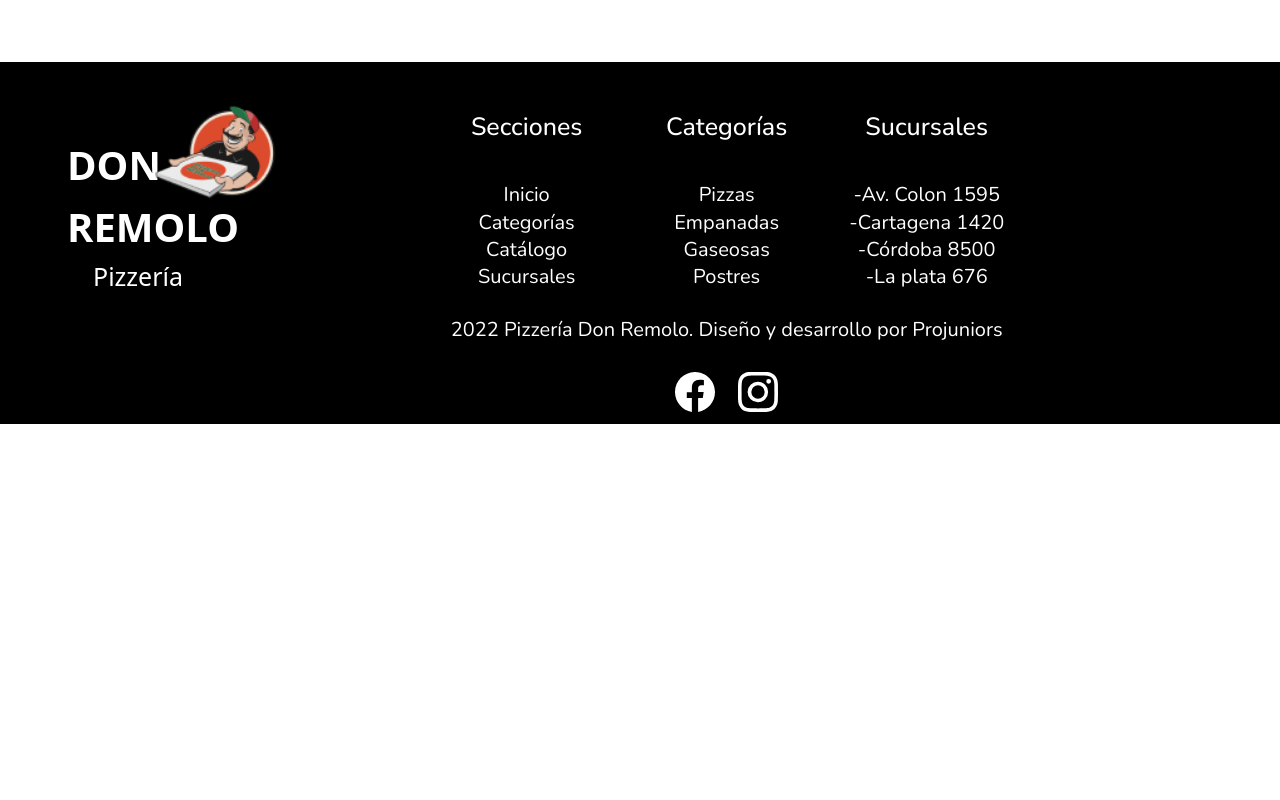
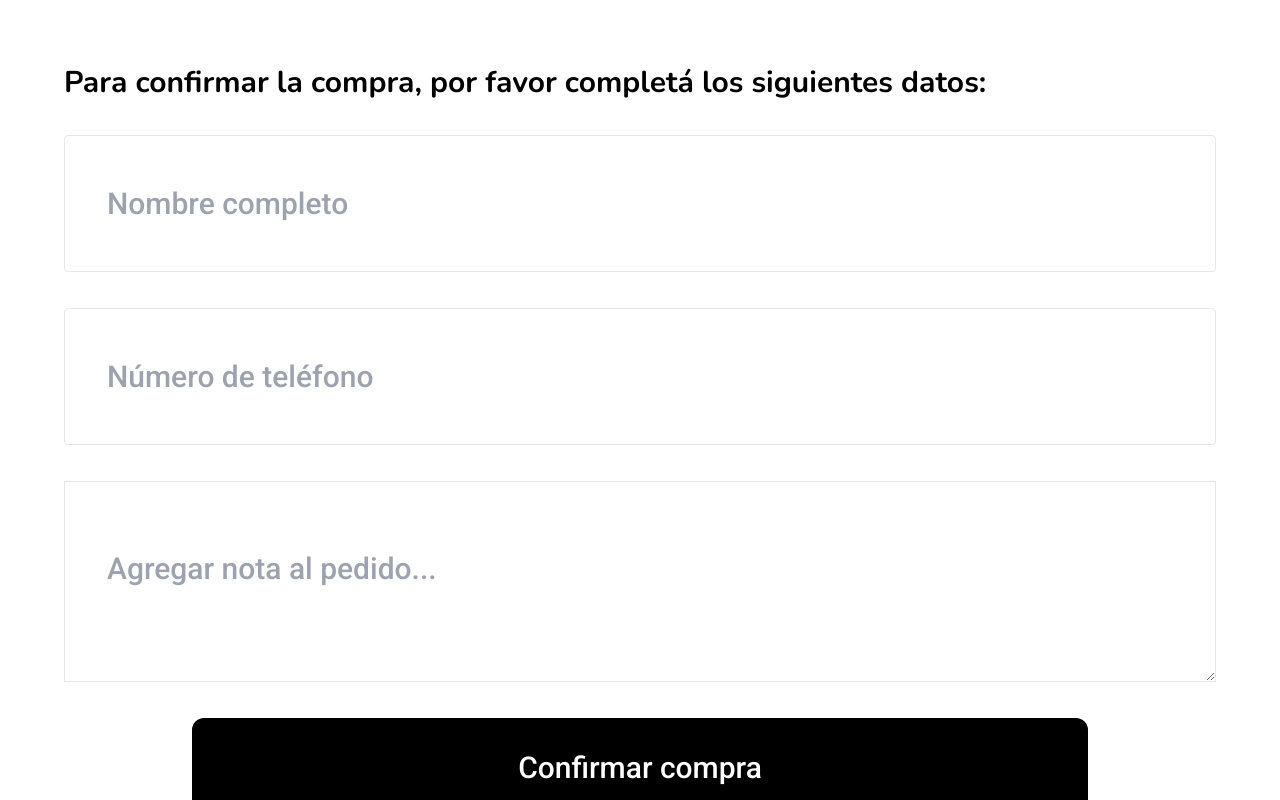
Before and after one commit to ProJuniors/pizzeria-don-remolo-frontend, a React (Vite) app: page /cart in a window 1280 px wide. Shown: the part 680-1480 px from the top of the page. Before the commit the page ends 1104 px from the top, so only its background shows below. Built offline with nearby package versions, Linux system fonts and the light colour scheme; a web font is replaced by a local one.

Commit message:
Added additional customer information

```diff
--- a/src/PizzeriaApp/components/Cart/index.jsx
+++ b/src/PizzeriaApp/components/Cart/index.jsx
@@ -1,6 +1,7 @@
 import { useSelector } from 'react-redux';
 import React, { useEffect, useState } from 'react';
 import CartProduct from './CartProduct';
+import FormData from '../FormData';
 
 export default function Cart() {
   const { cart } = useSelector(({ shoppingCart }) => shoppingCart);
@@ -29,7 +30,7 @@ export default function Cart() {
         <h3 className="font-bold text-[40px] leading-[55px] mb-10">Finaliza tu compra</h3>
         <div className="grid gap-5">
           {cart.map((product) => (
-            <CartProduct product={product} />
+            <CartProduct key={product.id} product={product} />
           ))}
         </div>
         <div className="flex flex-row justify-between items-center font-Nunito mt-[86px]">
@@ -37,6 +38,7 @@ export default function Cart() {
           <span className="font-bold text-[45px] leading-[61.38px] ">${total}</span>
         </div>
       </section>
+      <FormData />
     </>
   );
 }
--- a/src/PizzeriaApp/components/Categories/CategoryProducts/CardProduct.js/index.jsx
+++ b/src/PizzeriaApp/components/Categories/CategoryProducts/CardProduct.js/index.jsx
@@ -1,7 +1,7 @@
 import { MdAddShoppingCart } from 'react-icons/md';
 import React from 'react';
 import { useDispatch } from 'react-redux';
-import { addToCart } from '../../../../../stores/features/shoppingCart/shoppingCartSlice';
+import { addToCart } from '../../../../../store/features/shoppingCart/shoppingCartSlice';
 
 const index = ({ product }) => {
   const dispatch = useDispatch();
--- /dev/null
+++ b/src/PizzeriaApp/components/FormData/index.jsx
@@ -0,0 +1,53 @@
+import React from 'react';
+import { useForm } from '../../../hooks/useForm';
+
+export default function FormData() {
+  const { name, phone, nota, onInputChange } = useForm({ name: '', phone: '', nota: '' });
+
+  const handleSubmit = (event) => {
+    event.preventDefault();
+    console.log({ name, phone, nota });
+  };
+
+  return (
+    <section className="mx-[64px] font-Nunito mb-36">
+      <h3 className="font-semibold text-3xl leading-[41px] not-italic mb-8">
+        Para confirmar la compra, por favor completá los siguientes datos:
+      </h3>
+      <form className="w-full flex flex-col gap-[36px] font-Roboto not-italic font-medium text-[#8D8D8D] text-[30px]">
+        <input
+          className="border border-solid/50 py-[45px] pl-[42px] rounded"
+          type="text"
+          placeholder="Nombre completo"
+          name="name"
+          value={name}
+          onChange={onInputChange}
+        />
+        <input
+          className="border border-solid/50 py-[45px] pl-[42px] rounded"
+          type="text"
+          placeholder="Número de teléfono"
+          name="phone"
+          value={phone}
+          onChange={onInputChange}
+        />
+        <textarea
+          className="border pl-[42px] pt-16"
+          onChange={onInputChange}
+          rows="3"
+          value={nota}
+          name="nota"
+          placeholder="Agregar nota al pedido..."
+        />
+
+        <button
+          className="font-Roboto font-medium text-3xl leading-[35px] text-white bg-black mx-auto w-full max-w-4xl py-[32px] rounded-xl"
+          onClick={handleSubmit}
+          type="button"
+        >
+          Confirmar compra
+        </button>
+      </form>
+    </section>
+  );
+}
--- /dev/null
+++ b/src/hooks/useForm.js
@@ -0,0 +1,24 @@
+import { useState } from 'react';
+
+export const useForm = (initialForm = {}) => {
+  const [formState, setFormState] = useState(initialForm);
+
+  const onInputChange = ({ target }) => {
+    const { name, value } = target;
+    setFormState({
+      ...formState,
+      [name]: value,
+    });
+  };
+
+  const onResetForm = () => {
+    setFormState(initialForm);
+  };
+
+  return {
+    ...formState,
+    formState,
+    onInputChange,
+    onResetForm,
+  };
+};
--- a/src/main.jsx
+++ b/src/main.jsx
@@ -3,7 +3,7 @@ import ReactDOM from 'react-dom/client';
 import { Provider } from 'react-redux';
 import { BrowserRouter } from 'react-router-dom';
 import App from './App';
-import store from './stores/store';
+import store from './store/store';
 import './styles.css';
 
 // eslint-disable-next-line no-undef
--- a/src/ui/components/Navbar.jsx
+++ b/src/ui/components/Navbar.jsx
@@ -8,8 +8,6 @@ export default function Navbar() {
   const { cart } = useSelector(({ shoppingCart }) => shoppingCart);
 
   const [totalProduct, setTotalProducts] = useState(0);
-
-  console.log(cart);
 
   useEffect(() => {
     setTotalProducts(cart.reduce((total, product) => product.quantity + total, 0));
```
Also changed, not shown: src/store/features/shoppingCart/shoppingCartSlice.js (renamed from src/stores/features/shoppingCart/shoppingCartSlice.js), src/store/store.js (renamed from src/stores/store.js).
